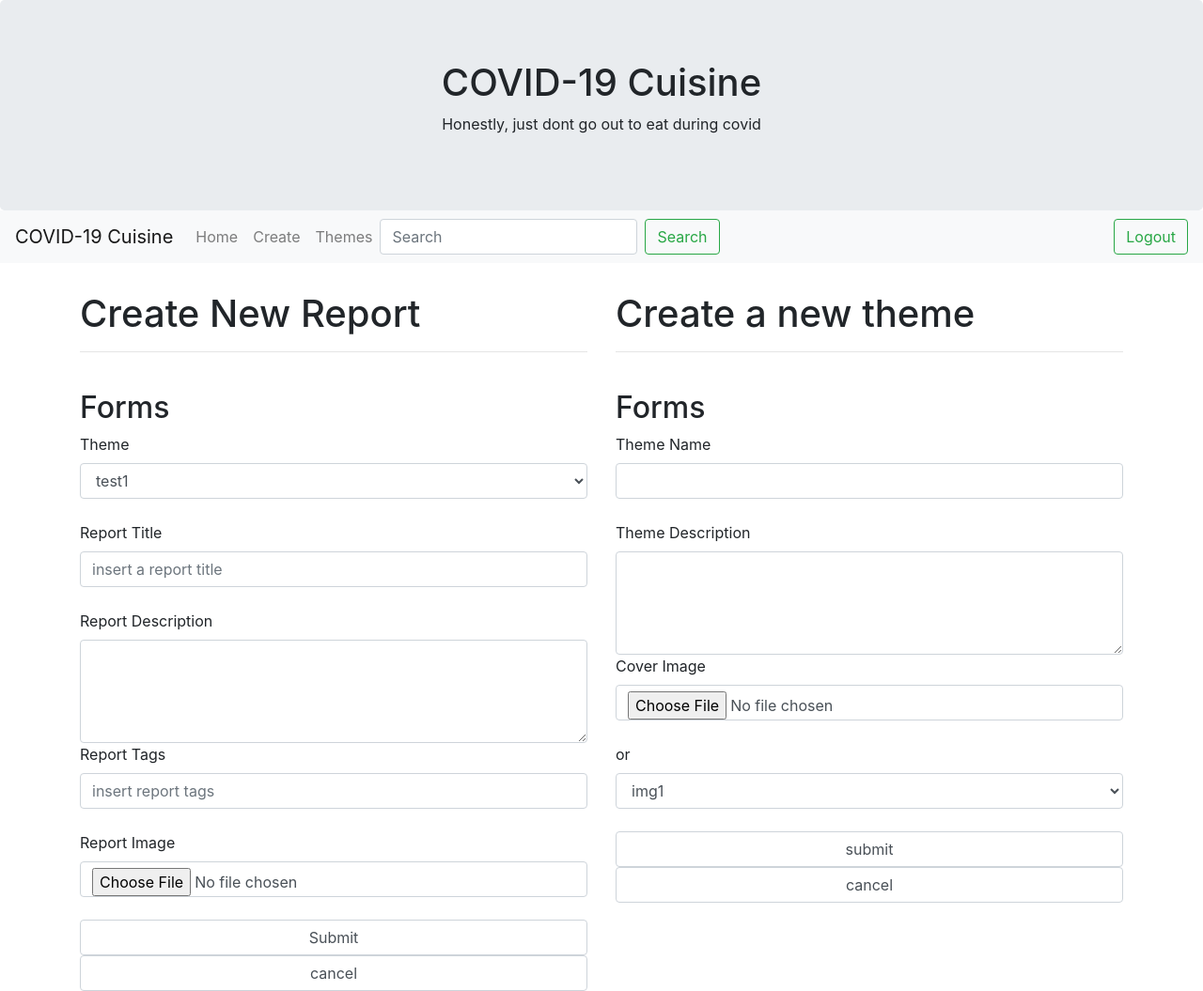
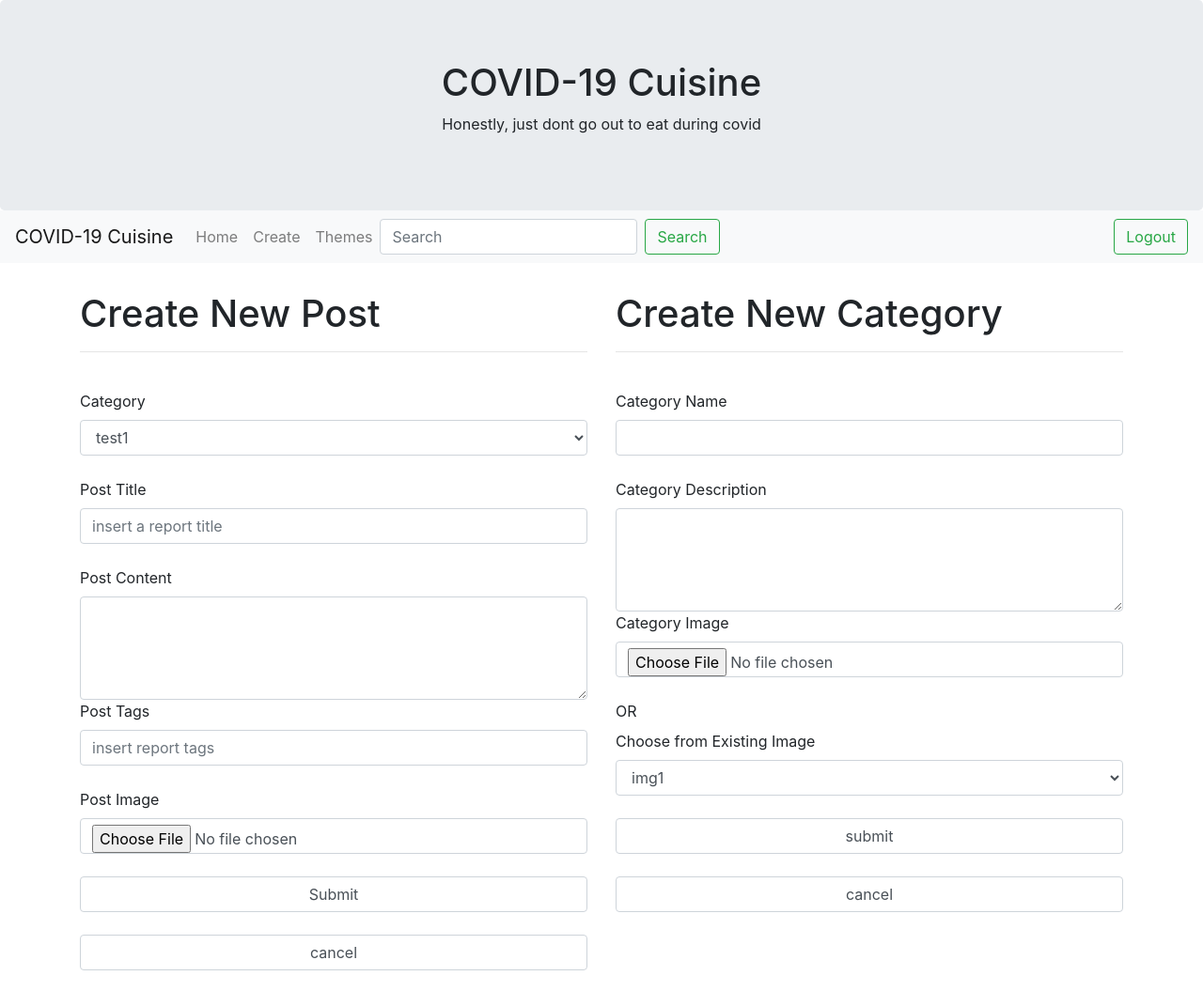
Before and after one commit to APAD-Summer2020/Team5, a Flask app: page /create in a window 1280 px wide. Shown: the whole page at 94% size. After the commit the page ends 1033 px from the top, so only its background shows below. Run offline with Flask 2, Linux system fonts and the light colour scheme; the visitor is signed in with stand-in values (Sample User, id 1); some libraries are stand-ins or nearby versions.

Commit message:
Fixed wording on Create Page

```diff
--- a/Project/templates/create.html
+++ b/Project/templates/create.html
@@ -8,14 +8,13 @@
 <div class="container">
     <div class="row">
                <div class="col">
-<h1>Create New Report</h1>
+<h1>Create New Post</h1>
 <hr>
                <br>
 
-<h2>Forms</h2>
     <form>
         <div>
-            <label for="theme">Theme</label><br>
+            <label for="theme">Category</label><br>
             <select class="form-control">
 
                 <option value="th1" >test1</option>
@@ -23,18 +22,19 @@
                 <option value="th1" >test3</option>
 
             </select><br>
-            <label for="t-name">Report Title</label><br>
+            <label for="t-name">Post Title</label><br>
             <input class="form-control" type="text" id="r-title" name="r-title" placeholder="insert a report title"><br>
-            <label for="r-descri" id ="r-descri" name="r-descri">Report Description</label><br>
+            <label for="r-descri" id ="r-descri" name="r-descri">Post Content</label><br>
             <textarea class="form-control" id="report-description" name="report-description" rows="4" cols="50"></textarea>
         </div>
         <div>
-            <label for="r-tag">Report Tags</label><br>
+            <label for="r-tag">Post Tags</label><br>
             <input class="form-control" type="text" id="r-tag" name="r-tag" placeholder="insert report tags" ><br>
-            <label for="r-image">Report Image</label><br>
+            <label for="r-image">Post Image</label><br>
             <input class="form-control" placeholder="Select new image" type="file" id="img" name="img" accept="image/*"><br>
 
             <button class="form-control" type="button"> Submit</button>
+            <br>
             <button class="form-control" type="button"> cancel</button>
         </div>
 
@@ -43,23 +43,24 @@
 
 
      <div class="col">
-    <h1>Create a new theme</h1>
+    <h1>Create New Category</h1>
     <hr>
          <br>
 
-    <h2>Forms</h2>
+
 
     <form method = "POST" action = "/create">
         <div>
-            <label for="t-name">Theme Name</label><br>
+            <label for="t-name">Category Name</label><br>
             <input class="form-control" type="text" id="t-name" name="t-name" ><br>
-            <label for="t-descri" id ="t-descri" name="t-descri">Theme Description</label><br>
+            <label for="t-descri" id ="t-descri" name="t-descri">Category Description</label><br>
             <textarea class="form-control" id="theme-description" name="theme-description" rows="4" cols="50"></textarea>
         </div>
         <div>
-            <label for="t-name">Cover Image</label><br>
+            <label for="t-name">Category Image</label><br>
             <input class="form-control" placeholder="Select new image" type="file" id="img" name="img" accept="image/*"><br>
-            <label for="or">or</label><br>
+            <label for="or">OR</label><br>
+            <label for="or">Choose from Existing Image</label><br>
             <select class="form-control">
                 <option value="img1">img1</option>
                 <option value="img2">img2</option>
@@ -68,7 +69,7 @@
                 <option value="img5">img5</option>
             </select>
             <br>
-            <input class="form-control" type="submit" name="submit-theme" value="submit">
+            <input class="form-control" type="submit" name="submit-theme" value="submit"><br>
             <button class="form-control" type="button"> cancel</button>
 
         </div>
```
